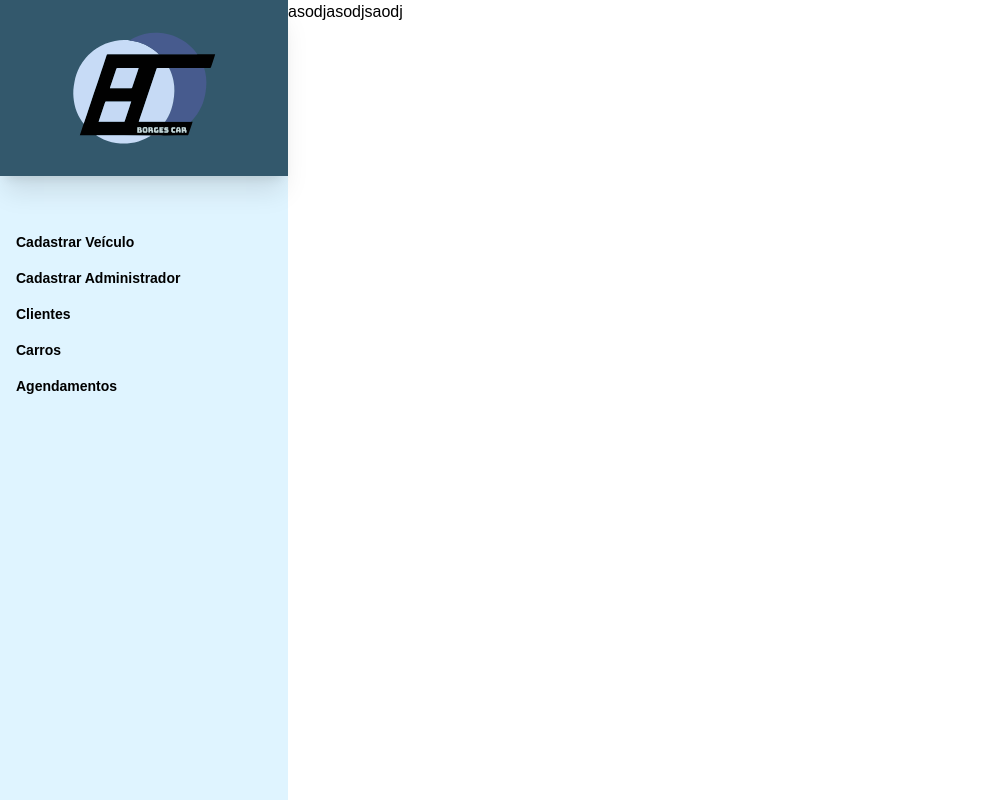
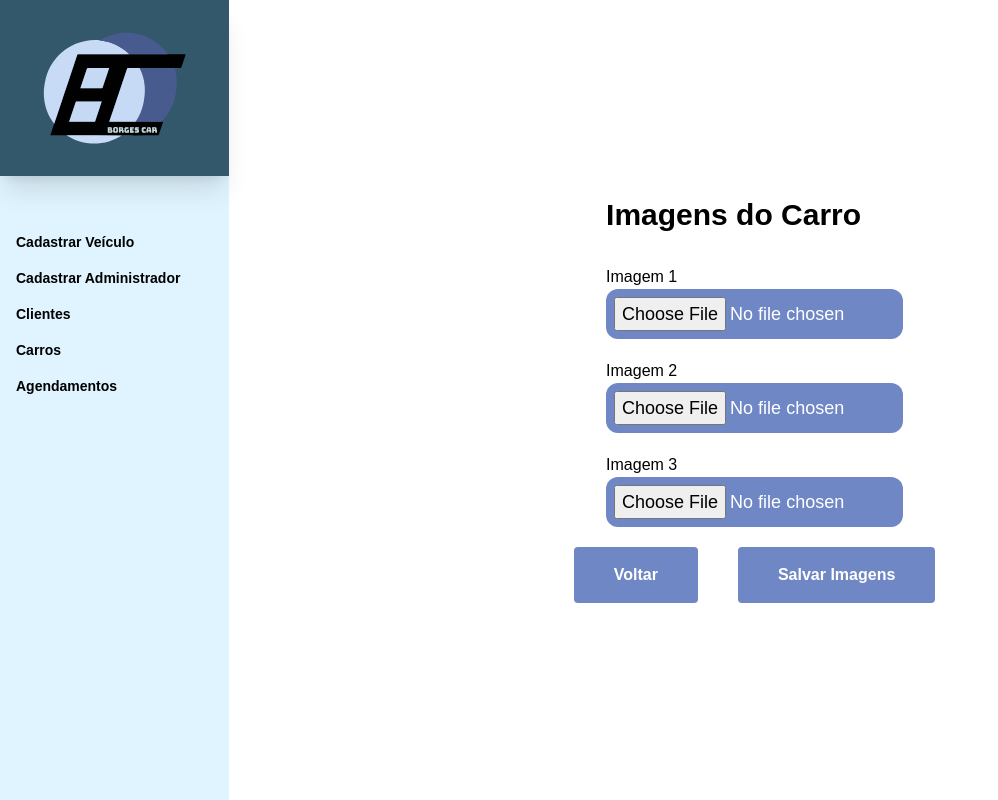
Before and after one commit to onlywillian/borgescar, a Next.js app: page /adm/editar-carro/atualizar-imagens/1 in a window 1280 px wide. Shown: the whole page, without its empty margins (0-998 px from the left). Built offline with nearby package versions, Linux system fonts and the light colour scheme; a web font is replaced by a local one.

Commit message:
redirect

```diff
--- a/src/app/adm/editar-carro/[carId]/page.tsx
+++ b/src/app/adm/editar-carro/[carId]/page.tsx
@@ -29,7 +29,7 @@ export default function NewCar({ params }: Props) {
 
   const { isAdmAuthenticated } = useContext(AuthContext);
 
-  if (!isAdmAuthenticated) router.push("/adm/login");
+  // if (!isAdmAuthenticated) router.push("/adm/login");
 
   useEffect(() => {
     async function getCarData() {
--- a/src/app/adm/editar-carro/atualizar-imagens/[carId]/page.tsx
+++ b/src/app/adm/editar-carro/atualizar-imagens/[carId]/page.tsx
@@ -1,9 +1,56 @@
+"use client"
+
+import Button from "@/components/Button";
+import { useRouter } from "next/router";
+
 export default function UpdateImages() {
+    const router = useRouter();
+
+    function returnToPreviouslyPage() {
+        router.push("/adm/login")
+    }
+
     return (
         <>
-            <div>
-                asodjasodjsaodj
-            </div>
+            <form
+                className="flex p-20 justify-between w-full flex-col"
+                // onSubmit={(e) => handleFormSubmit(e)}
+            >
+                <div className="flex flex-col w-full h-full justify-center items-center">
+                    <div className="flex flex-col justify-center w-1/3">
+                        <h1 className="text-3xl font-extrabold mb-8">Imagens do Carro</h1>
+                        {/* Upload de imagens */}
+                        <label>Imagem 1</label>
+                        <input
+                            type="file"
+                            name="image1"
+                            className="bg-purple-input border-none outline-0 p-2 rounded-xl text-lg mb-5 text-white"
+                            //   onChange={(e) => setFile1(e.target.files![0])}
+                            accept="image/*"
+                        />
+                        <label>Imagem 2</label>
+                        <input
+                            type="file"
+                            name="image1"
+                            className="bg-purple-input border-none outline-0 p-2 rounded-xl text-lg mb-5 text-white"
+                            //   onChange={(e) => setFile2(e.target.files![0])}
+                            accept="image/*"
+                        />
+                        <label>Imagem 3</label>
+                        <input
+                            type="file"
+                            name="image1"
+                            className="bg-purple-input border-none outline-0 p-2 rounded-xl text-lg mb-5 text-white"
+                            //   onChange={(e) => setFile3(e.target.files![0])}
+                            accept="image/*"
+                        />
+                    </div>
+                    <div className="flex gap-10">
+                        <Button handleButtonClick={returnToPreviouslyPage}>Voltar</Button>
+                        <Button>Salvar Imagens</Button>
+                    </div>
+                </div>
+            </form>
         </>
     )
 }
--- a/src/app/page.tsx
+++ b/src/app/page.tsx
@@ -1,5 +1,3 @@
-"use client";
-
 import Header from "@/components/Header";
 import Footer from "@/components/Footer";
 import Logos from "@/components/Logos";
--- a/src/components/Carousel.tsx
+++ b/src/components/Carousel.tsx
@@ -1,3 +1,5 @@
+"use client"
+
 import { useState } from "react";
 
 import aston1 from "@/../public/assets/cars/aston_1.jpg";
```
